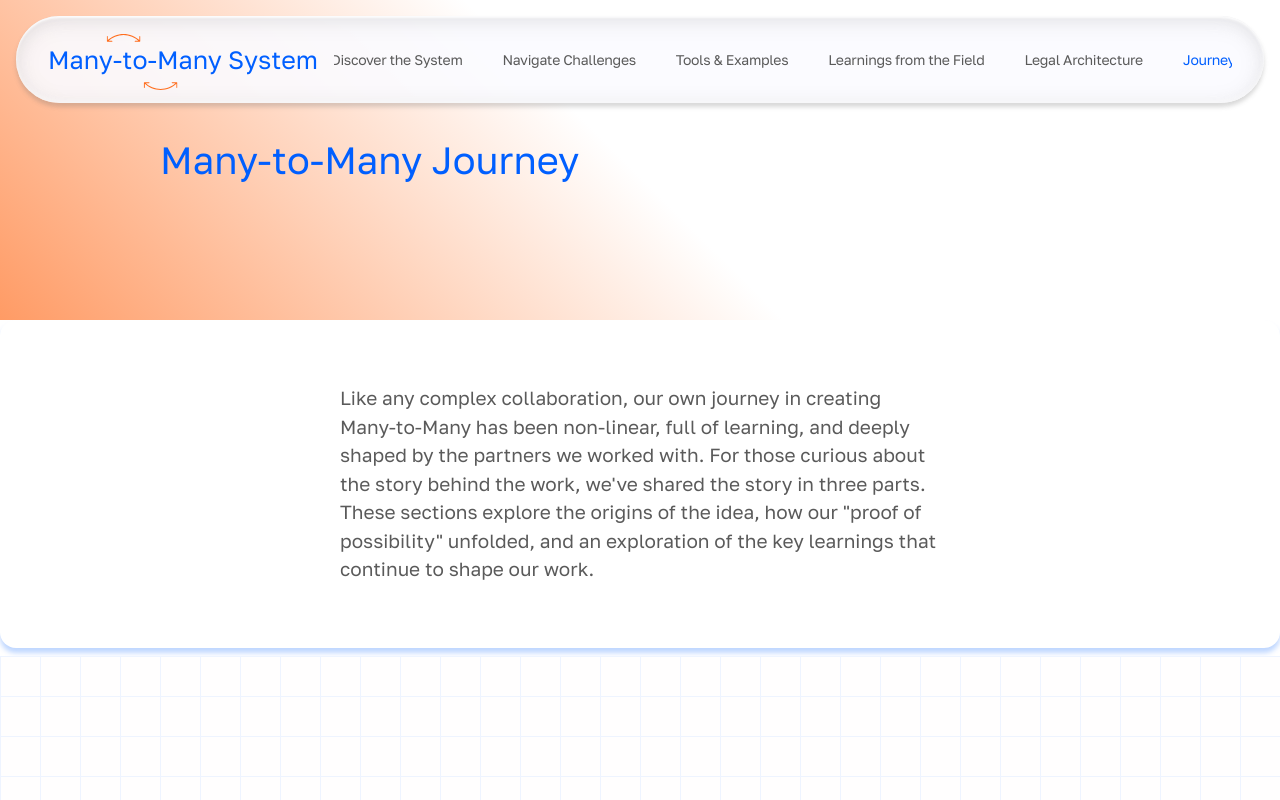
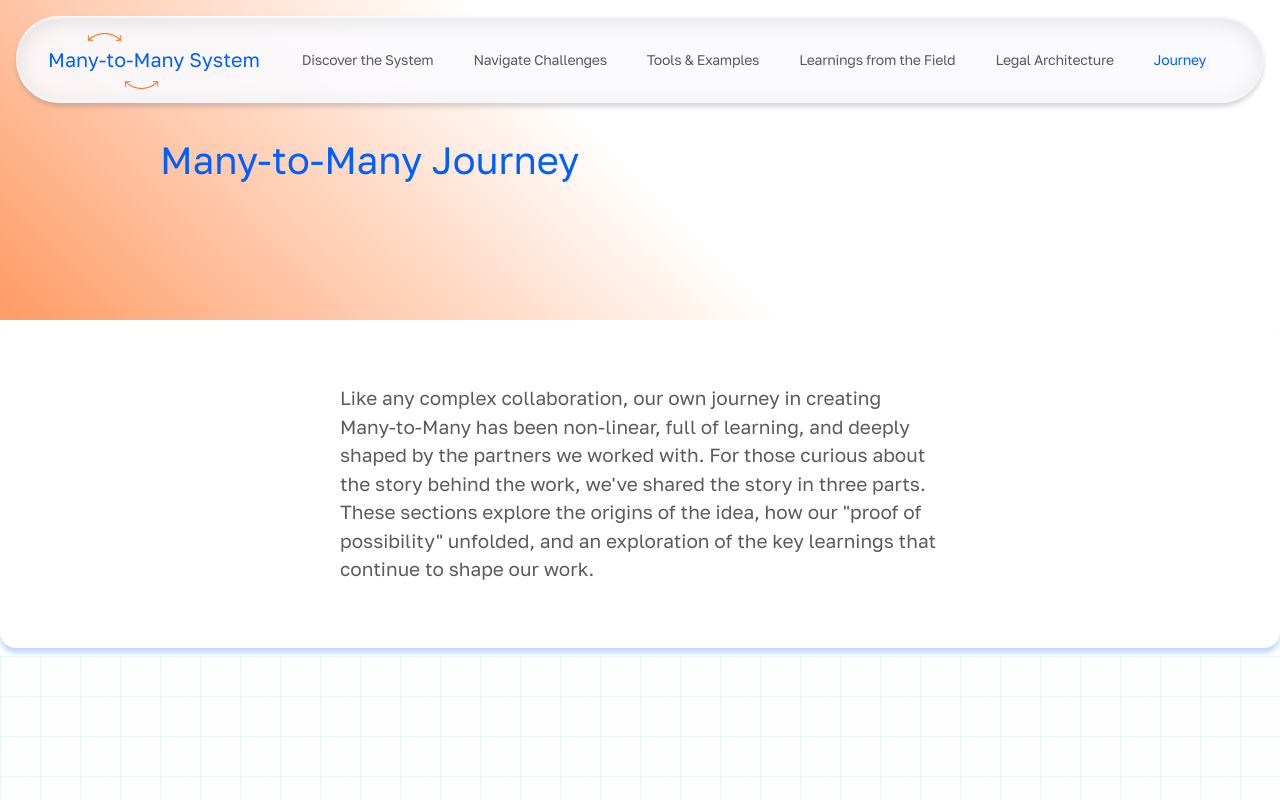
Before and after one commit to Dark-Matter-Labs/many_to_many, a Next.js app: page /journey in a window 1280 px wide. Shown: the top 800 px of the page. Built offline with nearby package versions, Linux system fonts and the light colour scheme.

Commit message:
reduce nav logo size

```diff
--- a/components/Navbar.jsx
+++ b/components/Navbar.jsx
@@ -34,7 +34,7 @@ export const Navbar = ({ activePage, transparent = false }) => {
           href="/"
           className="flex flex-col items-center text-blue-800 no-underline"
         >
-          <span className="font-galosText text-[20px] md:text-[25.11px]">
+          <span className="font-galosText text-[19.72px]">
             Many
             <span className="relative inline-block py-2">
               -to-
```
